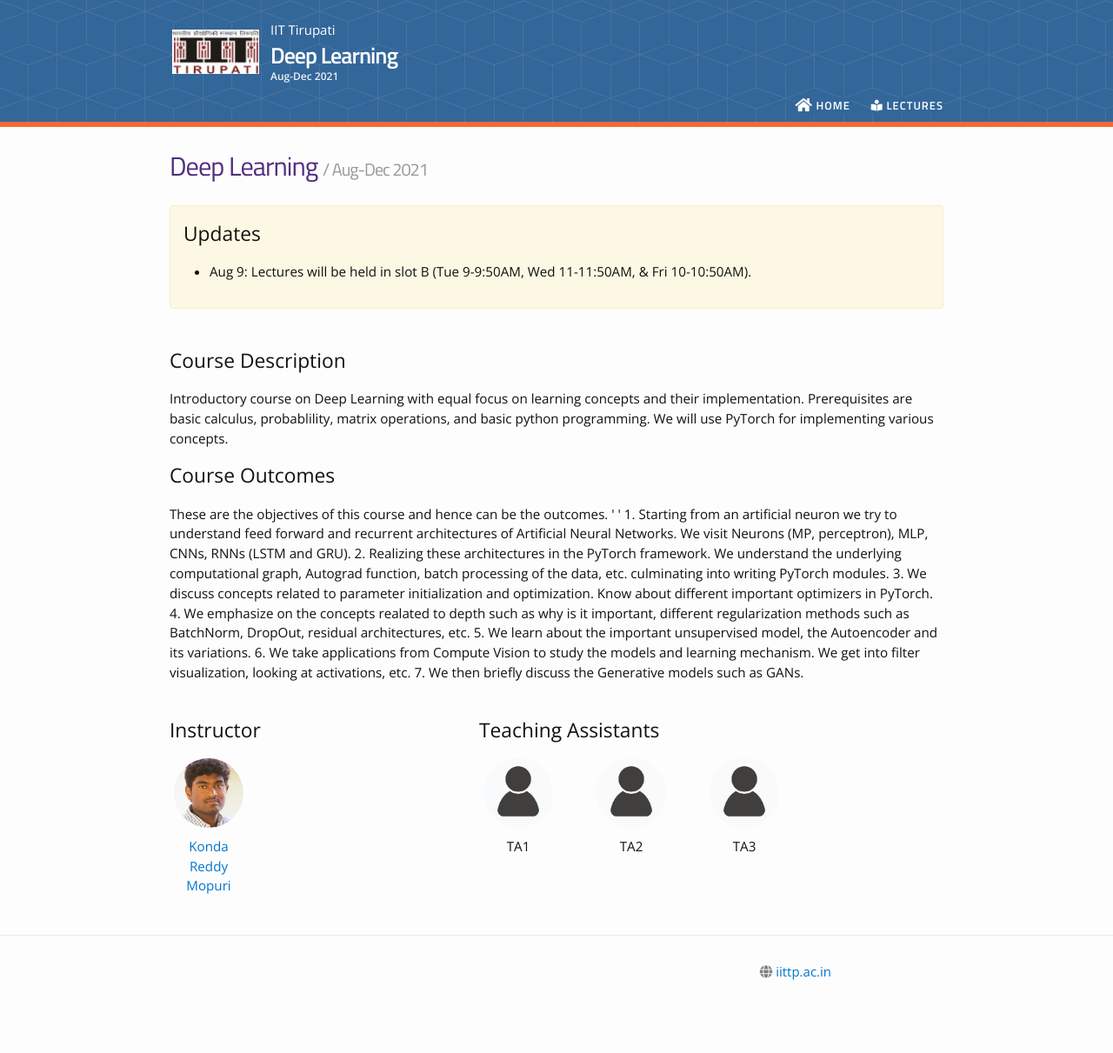
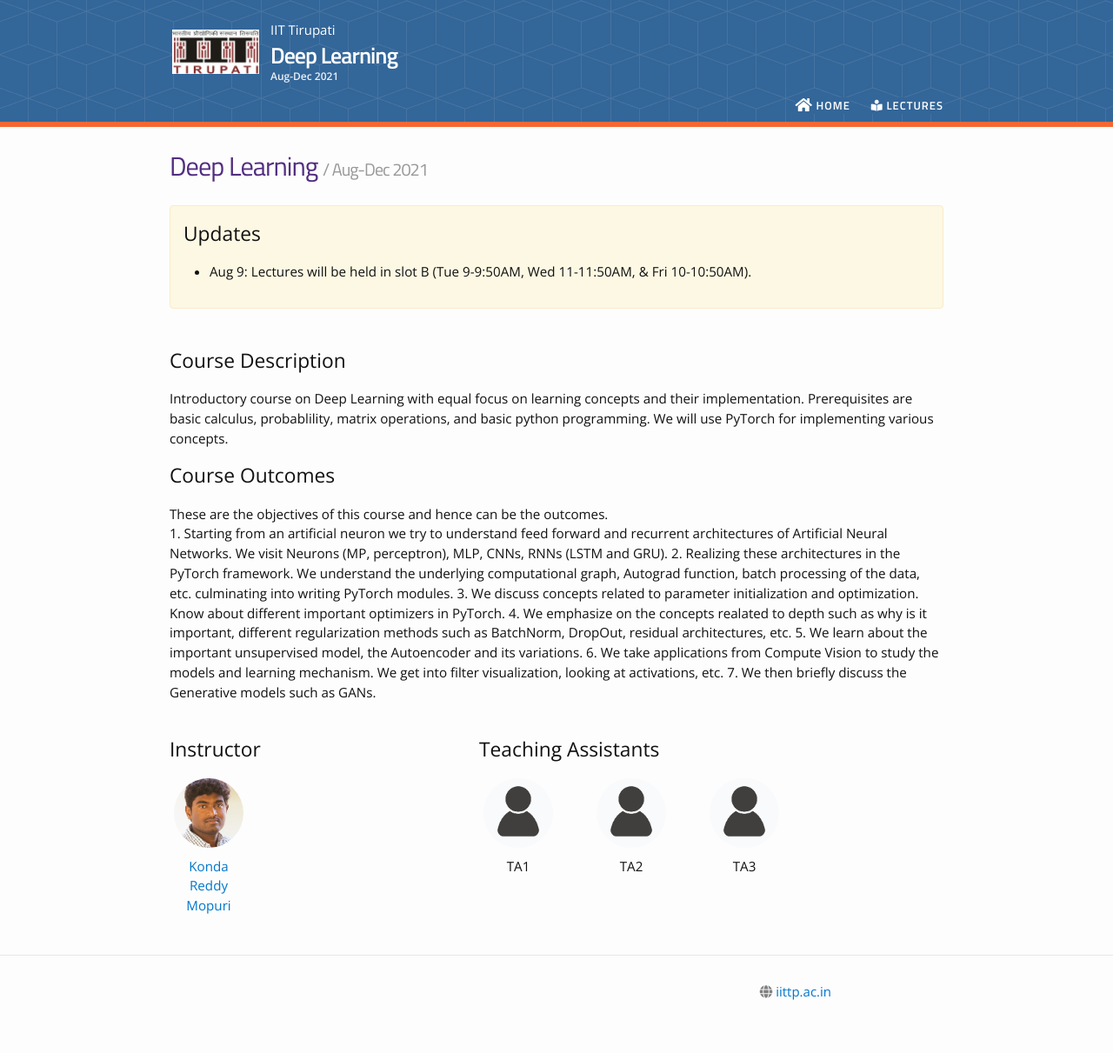
Before and after one commit to kazemnejad/jekyll-course-website-template, a Jekyll site: the page built from index.md, in a window 1280 px wide. Shown: the whole page at 87% size. Built offline with Jekyll 4.4.1, drawn with Linux system fonts in a browser that asks for light colours; nearby versions of some CDN libraries; before the commit the page ends 1189 px from its top, so only the background shows below that.

```diff
--- a/_config.yml
+++ b/_config.yml
@@ -2,7 +2,7 @@
 course_name: Deep Learning
 course_description: "Introductory course on Deep Learning with equal focus on learning concepts and their implementation. Prerequisites are basic calculus, probablility, matrix operations, and basic python programming. We will use PyTorch for implementing various concepts."
 course_semester: "Aug-Dec 2021"
-course_outcomes: "These are the objectives of this course and hence can be the outcomes. '\n'
+course_outcomes: "These are the objectives of this course and hence can be the outcomes.<br>
                     1. Starting from an artificial neuron we try to understand feed forward and recurrent architectures of Artificial Neural Networks.
                     We visit Neurons (MP, perceptron), MLP, CNNs, RNNs (LSTM and GRU).\n
                     2. Realizing these architectures in the PyTorch framework. We understand the underlying computational graph, Autograd function, batch processing of the data, etc. culminating
```
